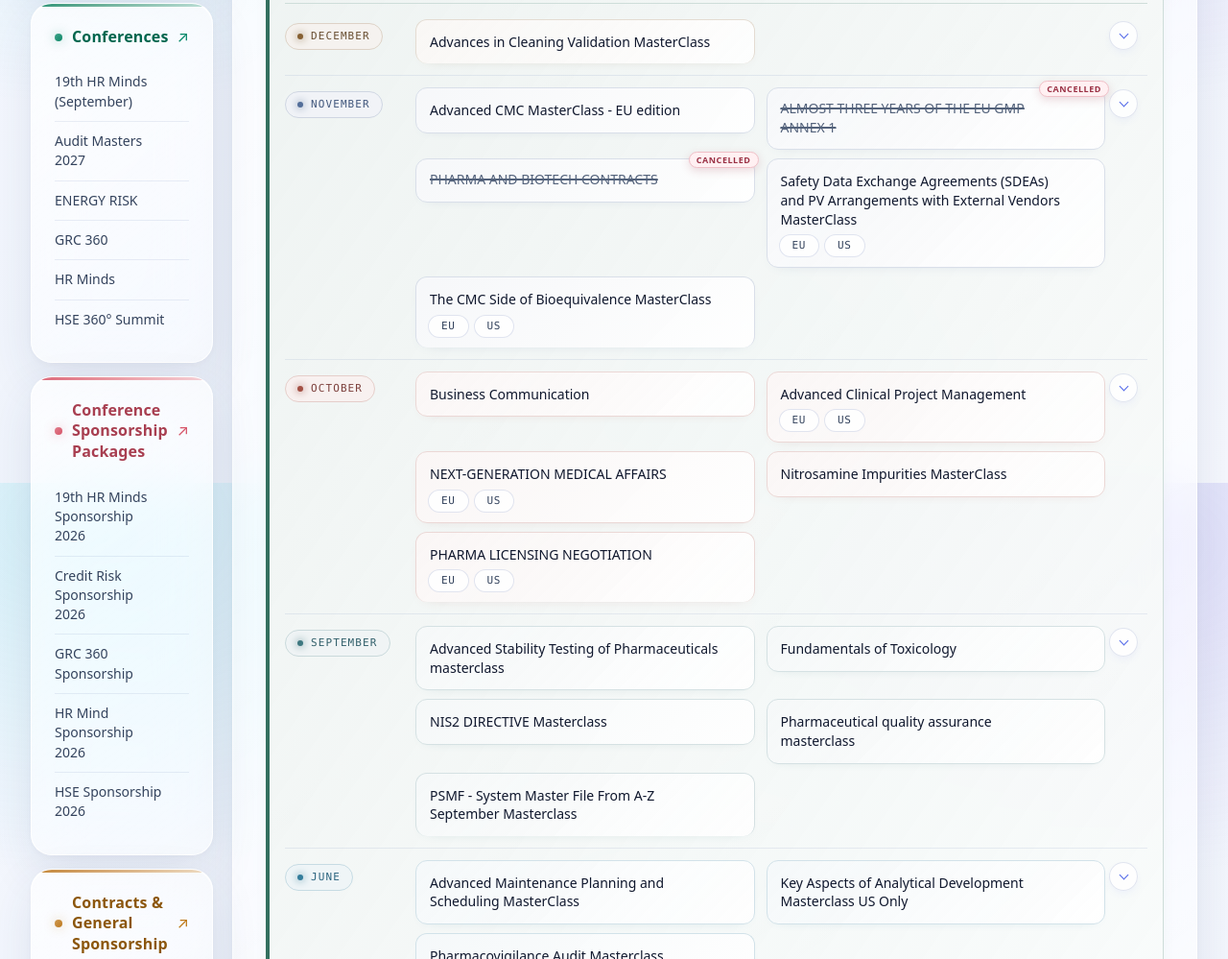
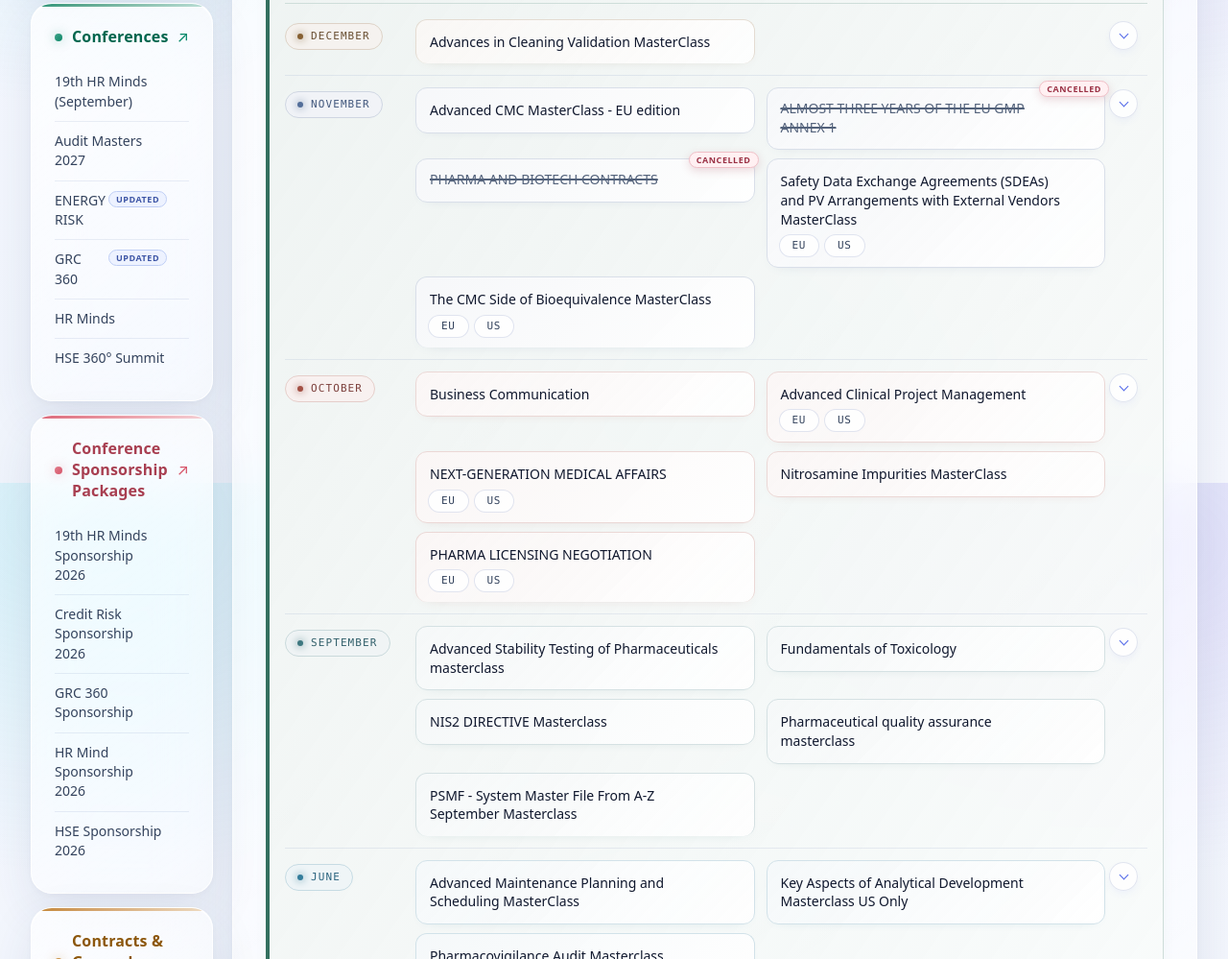
Before and after one commit to ithelpslglc-boop/agenda-library, a plain HTML site: page index.html in a window 1280 px wide. Shown: the part 1097-2096 px from the top of the page at 96% size. Drawn offline with Linux system fonts and the light colour scheme.

Commit message:
Add files via upload

```diff
--- a/index.html
+++ b/index.html
@@ -259,8 +259,8 @@
           <ul class="subfolder-list">
             <li><a href="https://drive.google.com/open?id=10MrhrqiL_i6Wp0zqNliS0GIwbJNmODcp&amp;usp=drive_copy" target="_blank" rel="noopener noreferrer">19th HR Minds (September) </a></li>
             <li><a href="https://drive.google.com/drive/folders/1F5uQuEd4ulaxGimzfrdm3xBUYj4Ol6IH" target="_blank" rel="noopener noreferrer" title="Audit Masters 2027" data-badge="NEW" data-badge-expires-at="1794392162760">Audit Masters 2027</a></li>
-            <li><a href="https://drive.google.com/drive/folders/1ITLO8QzFZyRKmR02igY8GDn7fd2P6HS-?usp=drive_link" target="_blank" rel="noopener noreferrer" title="ENERGY RISK" data-badge="UPDATED" data-badge-expires-at="1794195680509">ENERGY RISK</a></li>
-            <li><a href="https://drive.google.com/drive/folders/17olvBJ08QM6GzxZna4NxEjIKAKnFS8Tx?usp=drive_link" target="_blank" rel="noopener noreferrer" title="GRC 360" data-badge="UPDATED" data-badge-expires-at="1794195691554">GRC 360</a></li>
+            <li><a href="https://drive.google.com/drive/folders/1ITLO8QzFZyRKmR02igY8GDn7fd2P6HS-?usp=drive_link" target="_blank" rel="noopener noreferrer" title="ENERGY RISK" data-badge="UPDATED" data-badge-expires-at="1795453474522">ENERGY RISK</a></li>
+            <li><a href="https://drive.google.com/drive/folders/17olvBJ08QM6GzxZna4NxEjIKAKnFS8Tx?usp=drive_link" target="_blank" rel="noopener noreferrer" title="GRC 360" data-badge="UPDATED" data-badge-expires-at="1795453487371">GRC 360</a></li>
             <li><a href="https://drive.google.com/open?id=18NAgD6at99cmrhrpRjmG503mM5PiV0oR&amp;usp=drive_copy" target="_blank" rel="noopener noreferrer">HR Minds </a></li>
             <li><a href="https://drive.google.com/open?id=1-E28IAAf9DsltckPuW80GNT9BQhLtCqv&amp;usp=drive_copy" target="_blank" rel="noopener noreferrer">HSE 360° Summit </a></li>
           </ul>
```
